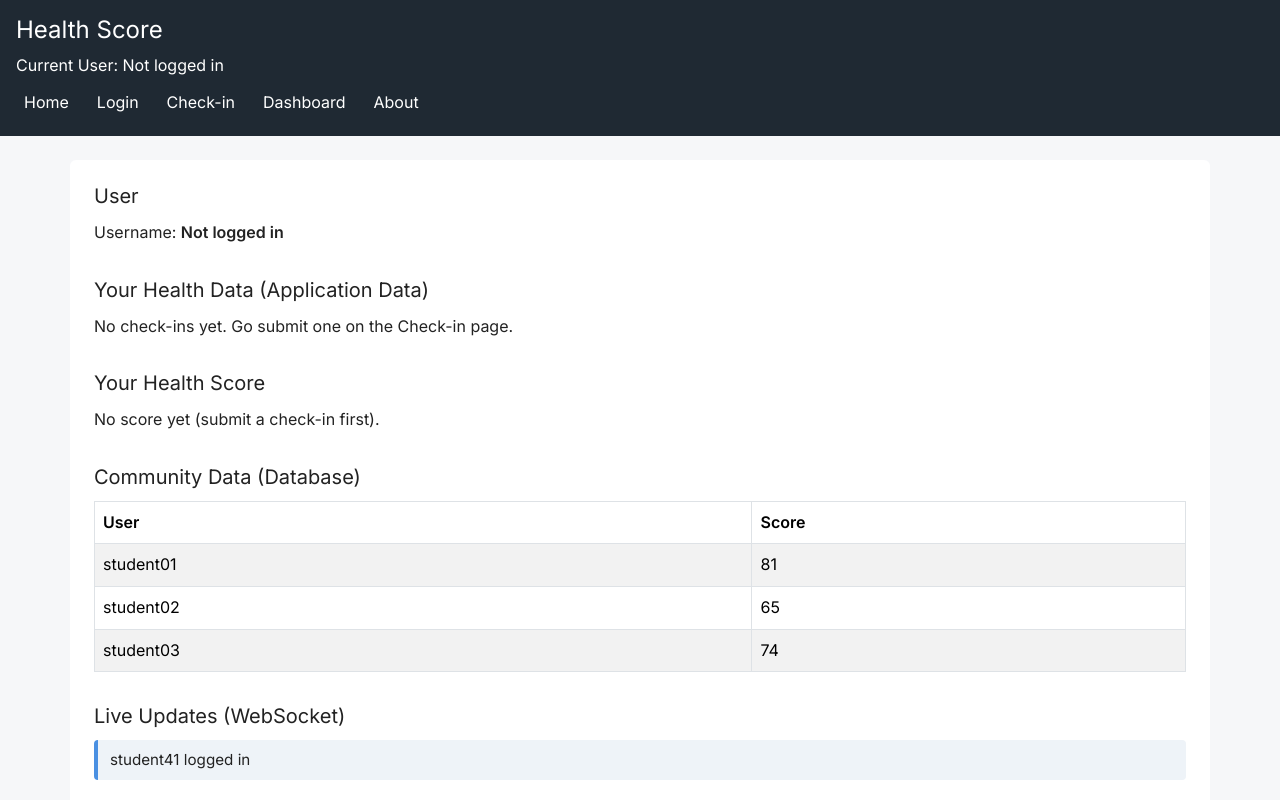
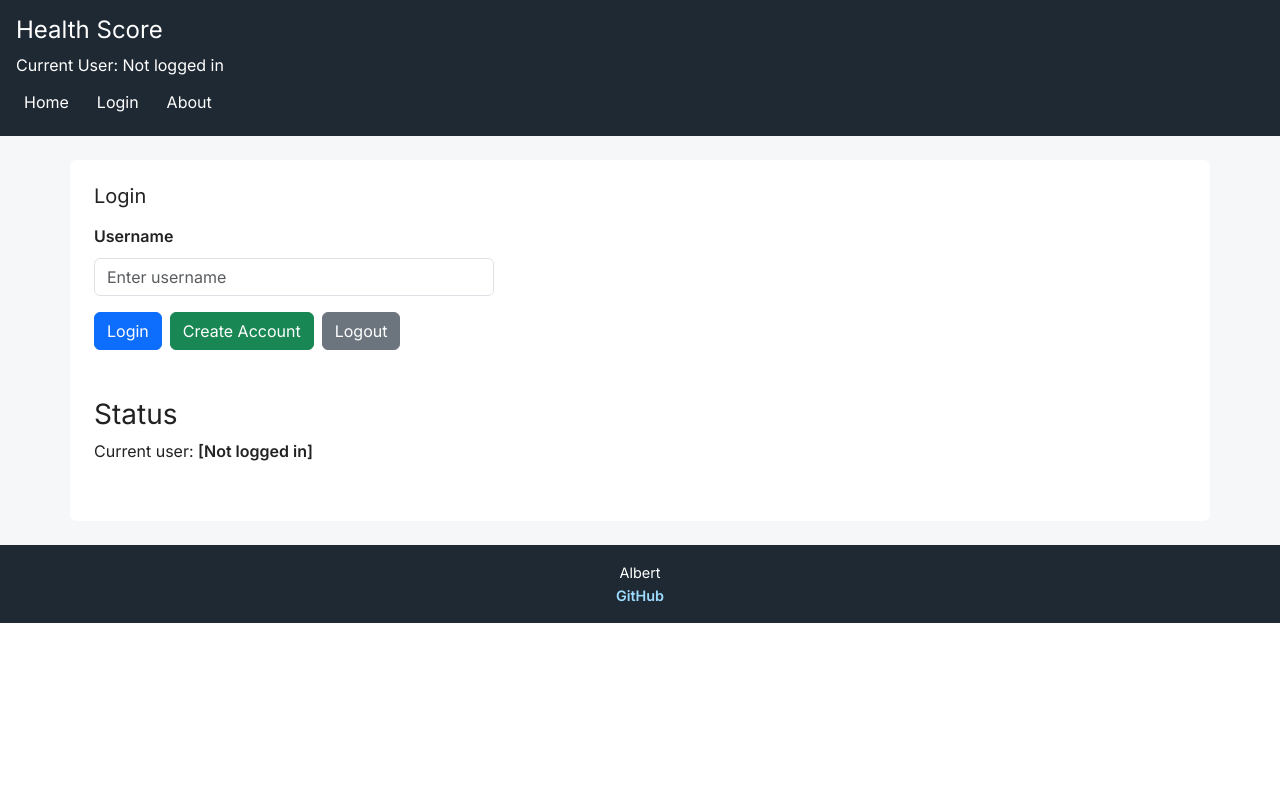
Before and after one commit to CMCHJK/startup, a React (Vite) app: page /dashboard in a window 1280 px wide. Shown: the top 800 px of the page. Built offline with nearby package versions, Linux system fonts and the light colour scheme.

Commit message:
created backend service folder

```diff
--- a/src/app.jsx
+++ b/src/app.jsx
@@ -39,8 +39,8 @@ export default function App() {
           <nav>
             <NavLink to="">Home</NavLink>
             <NavLink to="login">Login</NavLink>
-            <NavLink to="checkin">Check-in</NavLink>
-            <NavLink to="dashboard">Dashboard</NavLink>
+            {userName && <NavLink to="checkin">Check-in</NavLink>}
+            {userName && <NavLink to="dashboard">Dashboard</NavLink>}
             <NavLink to="about">About</NavLink>
           </nav>
         </header>
@@ -48,8 +48,8 @@ export default function App() {
         <Routes>
           <Route path="/" element={<Home />} />
           <Route path="/login" element={<Login />} />
-          <Route path="/checkin" element={<Checkin />} />
-          <Route path="/dashboard" element={<Dashboard />} />
+          <Route path="/checkin" element={userName ? <Checkin /> : <Login />} />
+          <Route path="/dashboard" element={userName ? <Dashboard /> : <Login />} />
           <Route path="/about" element={<About />} />
           <Route path="*" element={<NotFound />} />
         </Routes>
--- a/src/dashboard/dashboard.jsx
+++ b/src/dashboard/dashboard.jsx
@@ -88,6 +88,12 @@ export function Dashboard() {
     setHealthScore(computeScore(data[0]));
   }, []);
 
+  function clearHistory() {
+    localStorage.removeItem('checkins');
+    setCheckins([]);
+    setHealthScore(null);
+  }
+
   return (
     <main className="container my-4 p-4 bg-white rounded">
       {/* Logged-in User Info */}
@@ -131,6 +137,12 @@ export function Dashboard() {
       {/* Health Score Output */}
       <section>
         <h2>Your Health Score</h2>
+
+        <div className="mb-3">
+          <button type="button" className="btn btn-outline-danger" onClick={clearHistory} disabled={checkins.length === 0}>
+            Clear check-in history
+          </button>
+        </div>
 
         {healthScore === null ? (
           <p>No score yet (submit a check-in first).</p>
```
Also changed, not shown: service/package.json (added, +19 -0 lines), 2 other files (tests, documents, lock files or other folders).
